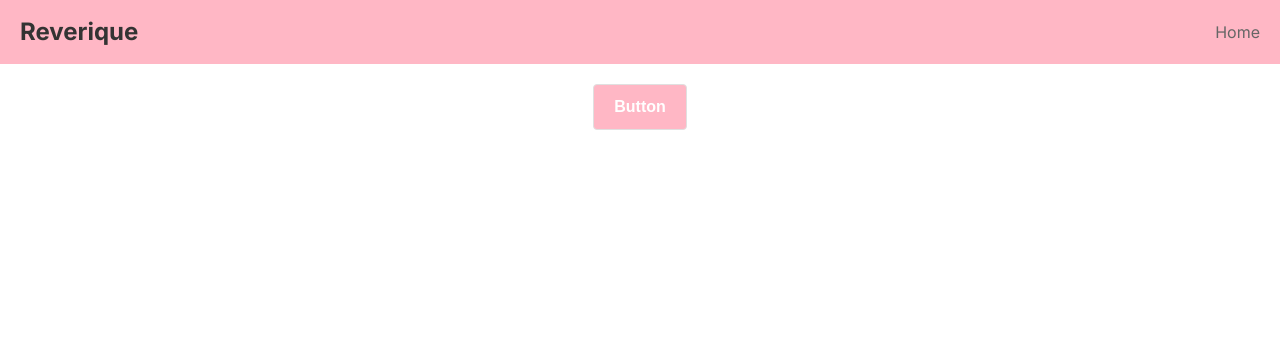
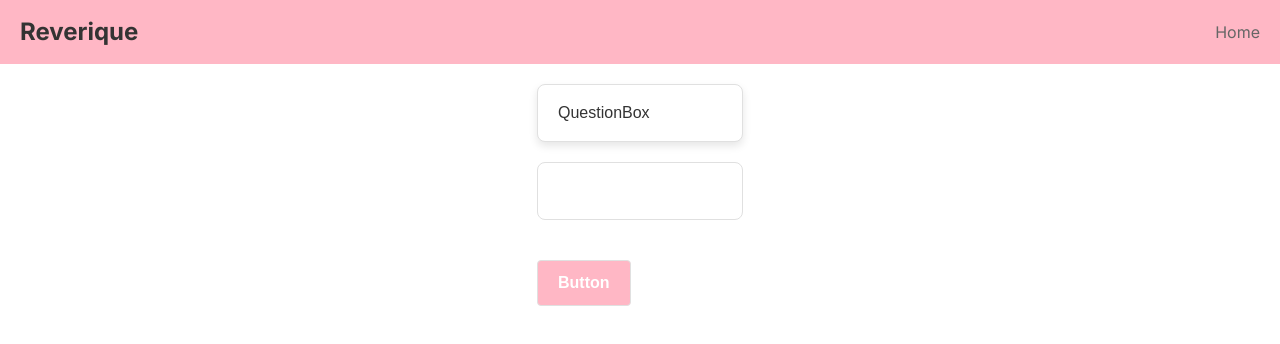
Before and after one commit to Reverique/Reverique-frontend, a Next.js app: page / in a window 1280 px wide. Shown: the top 344 px of the page. Built offline with nearby package versions, Linux system fonts and the light colour scheme.

Commit message:
feat: add QuestionBox and Textarea common components

```diff
--- a/src/app/page.tsx
+++ b/src/app/page.tsx
@@ -1,5 +1,7 @@
 'use client';
 
+import QuestionBox from 'components/common/QuestionBox/QuestionBox';
+import Textarea from 'components/common/Textarea/Textarea';
 import RootContent from 'components/layout/RootContent/RootContent';
 import Button from '../components/common/Button/Button';
 
@@ -7,6 +9,8 @@ const Home = () => {
 	return (
 		<RootContent>
 			<div>
+				<QuestionBox question="QuestionBox"></QuestionBox>
+				<Textarea name={''} value={''} onChange={() => {}}></Textarea>
 				<Button>Button</Button>
 			</div>
 		</RootContent>
--- /dev/null
+++ b/src/components/common/QuestionBox/QuestionBox.tsx
@@ -0,0 +1,12 @@
+import { QuestionBoxProps } from './interface';
+import * as S from './style';
+
+const QuestionBox = ({ question }: QuestionBoxProps) => {
+	return (
+		<S.QuestionBoxContainer>
+			<strong className="question-text">{question}</strong>
+		</S.QuestionBoxContainer>
+	);
+};
+
+export default QuestionBox;
--- /dev/null
+++ b/src/components/common/QuestionBox/interface.ts
@@ -0,0 +1,3 @@
+export interface QuestionBoxProps {
+	question: string;
+}
--- /dev/null
+++ b/src/components/common/QuestionBox/style.ts
@@ -0,0 +1,21 @@
+import { styled } from 'styled-components';
+
+export const QuestionBoxContainer = styled.div`
+	position: relative;
+	display: flex;
+	flex-direction: column;
+	align-items: flex-start;
+	justify-content: center;
+	padding: 16px 20px;
+	background-color: ${(props) => props.theme.Background.Default};
+	border: 1px solid ${(props) => props.theme.Border.Default};
+	border-radius: 8px;
+	box-shadow: 0 4px 8px rgba(0, 0, 0, 0.1);
+	margin-bottom: 20px;
+
+	.question-text {
+		font-size: 16px;
+		line-height: 24px;
+		color: ${(props) => props.theme.Text.Primary};
+	}
+`;
--- /dev/null
+++ b/src/components/common/Textarea/Textarea.tsx
@@ -0,0 +1,47 @@
+import { TextareaProps } from './interface';
+import * as S from './style';
+const Textarea = ({
+	className,
+	name,
+	value,
+	label = null,
+	isRequired = false,
+	onChange,
+	placeHolder,
+	children,
+	maxLength,
+	error = {
+		isErrorMsg: false,
+		errorMsg: '',
+	},
+}: TextareaProps) => {
+	return (
+		<S.TextareaContainer className={className}>
+			{label && (
+				<div className="label-container">
+					{isRequired && <b className="required">*</b>}
+					<label htmlFor={name} className="label-text">
+						{label}
+					</label>
+				</div>
+			)}
+			<textarea
+				name={name}
+				className={`textarea-input ${value !== '' && error.isErrorMsg ? 'error' : ''}`}
+				id={name}
+				value={value}
+				onChange={onChange}
+				maxLength={maxLength}
+				placeholder={placeHolder || ''}
+			/>
+			{value !== '' && error.isErrorMsg && (
+				<div className="error-msg-container">
+					<p className="error-msg">{error.errorMsg}</p>
+				</div>
+			)}
+			{children}
+		</S.TextareaContainer>
+	);
+};
+
+export default Textarea;
--- /dev/null
+++ b/src/components/common/Textarea/interface.ts
@@ -0,0 +1,17 @@
+interface TextareaErrorTypes {
+	isErrorMsg?: boolean;
+	errorMsg?: string;
+}
+
+export interface TextareaProps {
+	className?: string;
+	name: string;
+	value: string;
+	label?: string | null;
+	maxLength?: number;
+	isRequired?: boolean;
+	onChange: (e: React.ChangeEvent<HTMLTextAreaElement>) => void;
+	placeHolder?: string;
+	children?: React.ReactNode;
+	error?: TextareaErrorTypes;
+}
--- /dev/null
+++ b/src/components/common/Textarea/style.ts
@@ -0,0 +1,45 @@
+import styled from 'styled-components';
+
+export const TextareaContainer = styled.div`
+	position: relative;
+	display: flex;
+	flex-direction: column;
+	gap: 4px 0px;
+	margin-bottom: 40px;
+
+	.label-container {
+		.label-text {
+			font-size: 14px;
+			color: ${(props) => props.theme.Text.Primary};
+		}
+	}
+
+	.textarea-input {
+		padding: 10px;
+		border: 1px solid ${(props) => props.theme.Border.Default};
+		border-radius: 8px;
+		background-color: ${(props) => props.theme.Background.Default};
+		color: ${(props) => props.theme.Text.Primary};
+		font-size: 14px;
+		line-height: 18px;
+		outline: none;
+		resize: none;
+
+		&:focus {
+			border-color: ${(props) => props.theme.Primary.Focus};
+			background-color: ${(props) => props.theme.Background.Hover};
+		}
+		&.error {
+			border-color: ${(props) => props.theme.Error.Default};
+			background-color: ${(props) => props.theme.Error.Disabled};
+		}
+	}
+
+	.error-msg-container {
+		margin-top: 4px;
+		.error-msg {
+			color: ${(props) => props.theme.Error.Default};
+			font-size: 12px;
+		}
+	}
+`;
```
